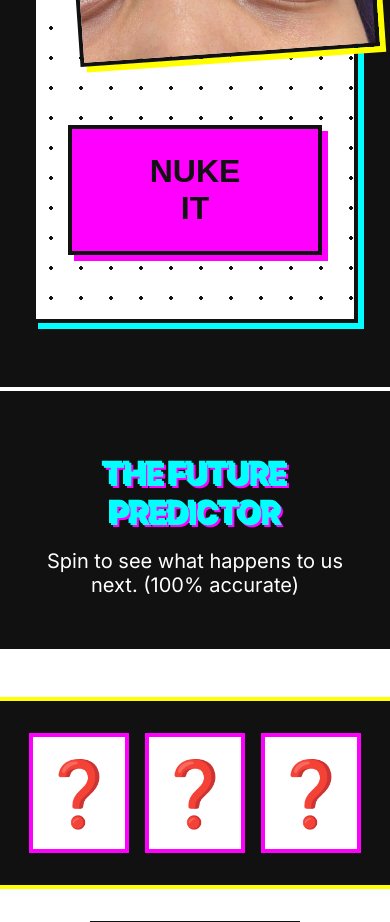
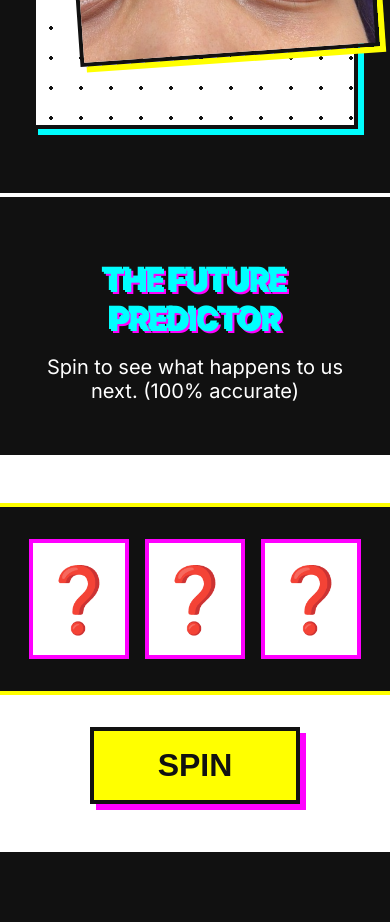
Before and after one commit to NurazimRoizan/thethird, a React (Vite) app: page / in a window 390 px wide. Shown: the part 5540-6462 px from the top of the page. Built offline with nearby package versions, Linux system fonts and the light colour scheme.

Commit message:
Remove Nuke It functionality completely

```diff
--- a/src/components/EvidenceRoom.jsx
+++ b/src/components/EvidenceRoom.jsx
@@ -1,4 +1,4 @@
-import React, { useRef, useState } from 'react';
+import React, { useRef } from 'react';
 import { motion } from 'framer-motion';
 import { Skull, Heart, Zap } from 'lucide-react';
 
@@ -27,12 +27,6 @@ const Sticker = ({ children, color, rotate }) => {
 
 const EvidenceRoom = () => {
   const containerRef = useRef(null);
-  const [nuked, setNuked] = useState(false);
-
-  const handleNuke = () => {
-    setNuked(true);
-    setTimeout(() => setNuked(false), 2000);
-  };
 
   return (
     <section
@@ -53,7 +47,6 @@ const EvidenceRoom = () => {
       </div>
 
       <div
-        className={nuked ? 'shake-it' : ''}
         style={{
           width: '100%',
           maxWidth: '1200px',
@@ -80,99 +73,70 @@ const EvidenceRoom = () => {
           {/* Photo 1 */}
           <div style={{ position: 'relative' }}>
             <img src="/img1.jpg" alt="Photo 1" style={{ width: '100%', height: '350px', objectFit: 'cover', border: 'var(--border-thick-black)', transform: 'rotate(-5deg)', boxShadow: 'var(--shadow-brutal-cyan)' }} />
-            {!nuked && (
             <div style={{ position: 'absolute', top: '-20px', left: '-20px', zIndex: 10 }}>
               <Sticker color="pink" rotate={-10}>
                 <span style={{ fontSize: '30px', lineHeight: 1 }}>🚽</span>
                 <span className="font-marker ml-2 text-black font-bold text-lg">YAK YAK YEY</span>
               </Sticker>
             </div>
-            )}
           </div>
 
           {/* Photo 2 */}
           <div style={{ position: 'relative' }}>
             <img src="/img2.jpg" alt="Photo 2" style={{ width: '100%', height: '350px', objectFit: 'cover', border: 'var(--border-thick-black)', transform: 'rotate(8deg)', boxShadow: 'var(--shadow-brutal-pink)' }} />
-            {!nuked && (
             <div style={{ position: 'absolute', top: '-15px', right: '-25px', zIndex: 10 }}>
               <Sticker color="yellow" rotate={15}>
                 <Skull size={30} color="var(--bg-void)" />
                 <span className="font-marker ml-2 text-black font-bold text-lg">RIP</span>
               </Sticker>
             </div>
-            )}
           </div>
 
           {/* Photo 3 */}
           <div style={{ position: 'relative' }}>
             <img src="/img3.jpg" alt="Photo 3" style={{ width: '100%', height: '350px', objectFit: 'cover', border: 'var(--border-thick-black)', transform: 'rotate(-2deg)', boxShadow: 'var(--shadow-brutal-yellow)' }} />
-            {!nuked && (
             <div style={{ position: 'absolute', top: '-10px', left: '-30px', zIndex: 10 }}>
               <Sticker color="cyan" rotate={-8}>
                 <span style={{ fontSize: '30px', lineHeight: 1 }}>💩</span>
                 <span className="font-marker ml-2 text-black font-bold text-lg">UCUK</span>
               </Sticker>
             </div>
-            )}
           </div>
 
           {/* Photo 4 */}
           <div style={{ position: 'relative' }}>
             <img src="/img4.jpg" alt="Photo 4" style={{ width: '100%', height: '350px', objectFit: 'cover', border: 'var(--border-thick-black)', transform: 'rotate(-6deg)', boxShadow: 'var(--shadow-brutal-pink)' }} />
-            {!nuked && (
             <div style={{ position: 'absolute', top: '-25px', right: '-15px', zIndex: 10 }}>
               <Sticker color="black-bg" rotate={12}>
                 <Heart size={30} color="var(--pink-scream)" />
                 <span className="font-marker ml-2 text-white font-bold text-lg">TAK MANDI</span>
               </Sticker>
             </div>
-            )}
           </div>
 
           {/* Photo 5 */}
           <div style={{ position: 'relative' }}>
             <img src="/img5.jpg" alt="Photo 5" style={{ width: '100%', height: '350px', objectFit: 'cover', border: 'var(--border-thick-black)', transform: 'rotate(10deg)', boxShadow: 'var(--shadow-brutal-cyan)' }} />
-            {!nuked && (
             <div style={{ position: 'absolute', top: '-5px', left: '-20px', zIndex: 10 }}>
               <Sticker color="white-bg" rotate={-15}>
                 <Zap size={30} color="var(--yellow-hazard)" />
                 <span className="font-marker ml-2 text-black font-bold text-lg">WTF</span>
               </Sticker>
             </div>
-            )}
           </div>
 
           {/* Photo 6 */}
           <div style={{ position: 'relative' }}>
             <img src="/img6.jpg" alt="Photo 6" style={{ width: '100%', height: '350px', objectFit: 'cover', border: 'var(--border-thick-black)', transform: 'rotate(-4deg)', boxShadow: 'var(--shadow-brutal-yellow)' }} />
-            {!nuked && (
             <div style={{ position: 'absolute', top: '-20px', right: '-10px', zIndex: 10 }}>
               <Sticker color="pink" rotate={8}>
                 <span style={{ fontSize: '30px', lineHeight: 1 }}>🫨</span>
                 <span className="font-marker ml-2 text-black font-bold text-lg">KSI</span>
               </Sticker>
             </div>
-            )}
           </div>
 
         </div>
-
-        {/* Nuke Button moved to bottom so it's seen after scrolling on mobile */}
-        <div style={{ textAlign: 'center', marginTop: '4rem' }}>
-          <button
-            onClick={handleNuke}
-            className="brutal-button"
-            style={{ fontSize: '2rem', padding: '1.5rem 4rem', backgroundColor: 'var(--pink-scream)' }}
-          >
-            NUKE IT
-          </button>
-        </div>
-
-        {nuked && (
-          <div style={{ position: 'fixed', inset: 0, display: 'flex', alignItems: 'center', justifyContent: 'center', backgroundColor: 'var(--pink-scream)', zIndex: 99999 }}>
-            <h1 className="glitch-text text-black font-black shake-it" style={{ fontSize: 'clamp(4rem, 15vw, 8rem)' }}>BOOM.</h1>
-          </div>
-        )}
       </div>
     </section>
   );
```
Lines whose indentation alone changed are shown as unchanged.
